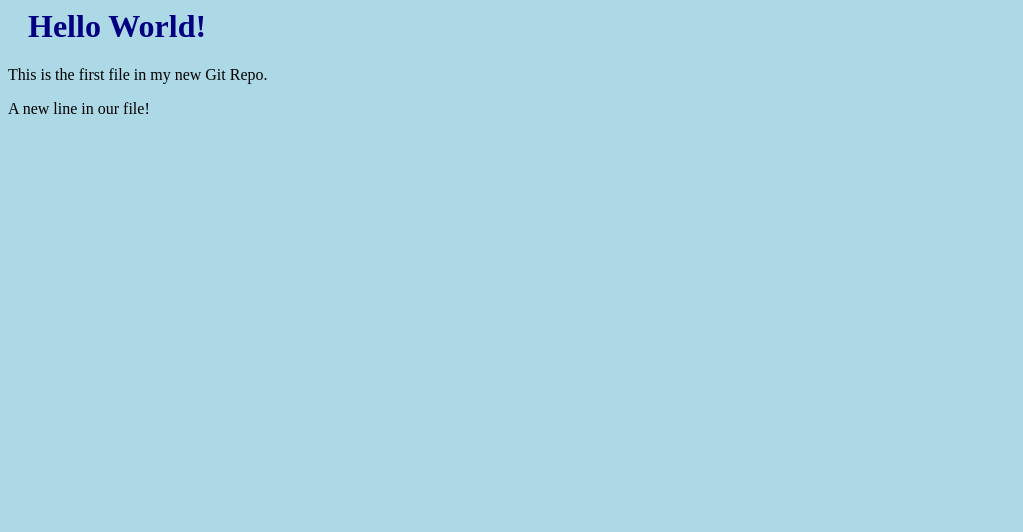
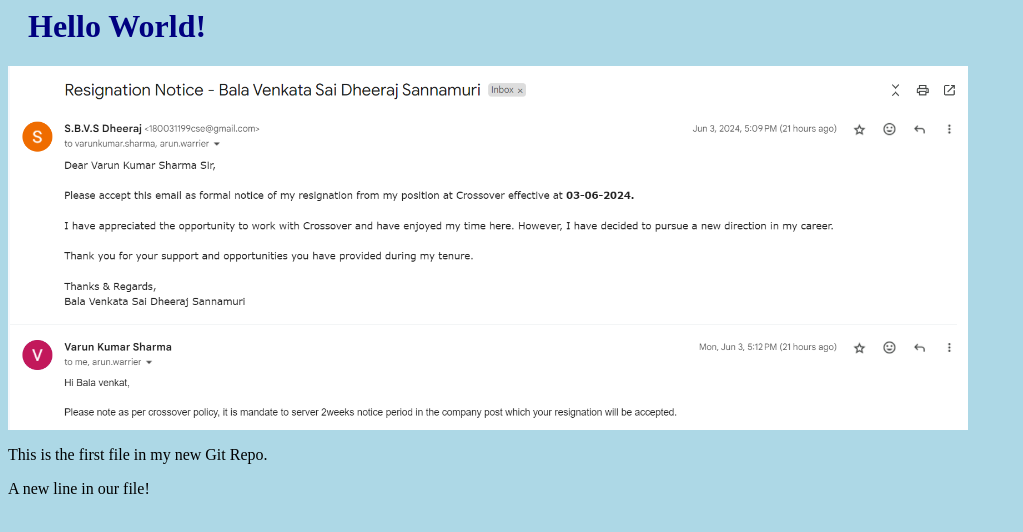
Before and after one commit to Dheeraj219/Basic_Html, a plain HTML site: page index.html in a window 1280 px wide. Shown: the whole page, without its empty margins (0-1023 px from the left). Drawn offline with Linux system fonts and the light colour scheme.

Commit message:
Added image to Hello World!

```diff
--- a/index.html
+++ b/index.html
@@ -6,6 +6,8 @@
 <body>
 
 <h1>Hello World!</h1>
+<div><img src="Resignation_Letter.png" alt="Hello World from Space" style="width:100%;max-width:960px"></div>
+
 <p>This is the first file in my new Git Repo.</p>
 
 <p>A new line in our file!</p>
```
Also changed, not shown: Resignation_Letter.png (added).
